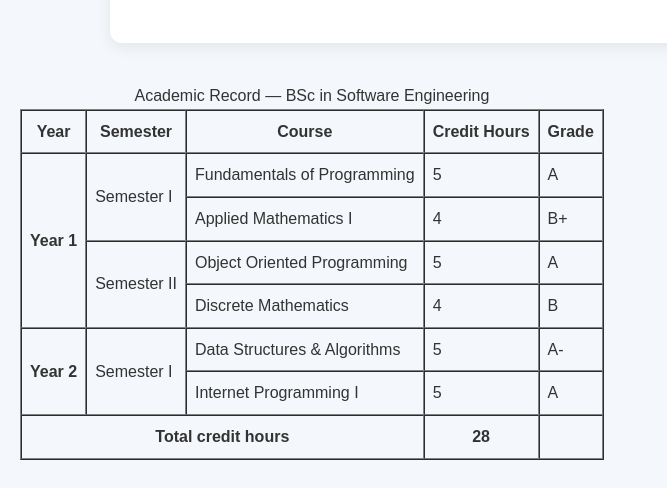
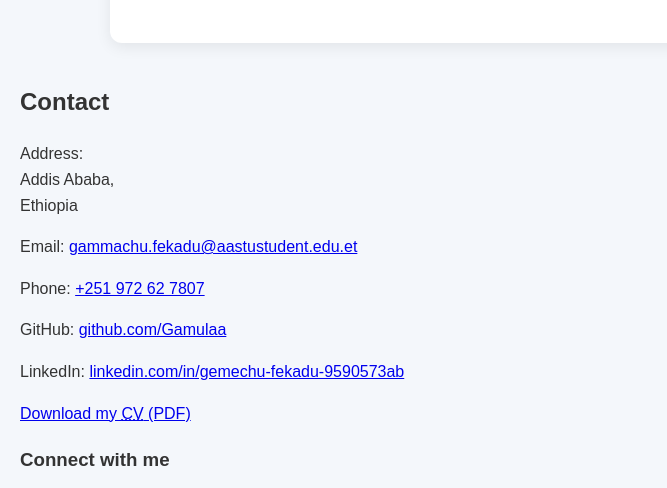
Before and after one commit to Gamulaa/portfolio, a plain HTML site: page index.html in a window 1280 px wide. Shown: the part 4180-4668 px from the top of the page, without its empty margins (0-667 px from the left). Drawn offline with Linux system fonts and the light colour scheme.

Commit message:
Updated index.html

```diff
--- a/index.html
+++ b/index.html
@@ -50,7 +50,7 @@
         </p>
         <p>
           <a href="#contact">Send me a message</a> or
-          <a href="files/CV.pdf" download>Download my CV</a>.
+          <a href="files/cv.pdf" download>Download my CV</a>.
         </p>
         <button
           type="button"
@@ -291,67 +291,6 @@
   </p>
 </section>
 
-
-        <table border="1" cellpadding="8" cellspacing="0">
-          <caption>
-            Academic Record — BSc in Software Engineering
-          </caption>
-          <thead>
-            <tr>
-              <th>Year</th>
-              <th>Semester</th>
-              <th>Course</th>
-              <th>Credit Hours</th>
-              <th>Grade</th>
-            </tr>
-          </thead>
-          <tbody>
-            <tr>
-              <th rowspan="4">Year 1</th>
-              <td rowspan="2">Semester I</td>
-              <td>Fundamentals of Programming</td>
-              <td>5</td>
-              <td>A</td>
-            </tr>
-            <tr>
-              <td>Applied Mathematics I</td>
-              <td>4</td>
-              <td>B+</td>
-            </tr>
-            <tr>
-              <td rowspan="2">Semester II</td>
-              <td>Object Oriented Programming</td>
-              <td>5</td>
-              <td>A</td>
-            </tr>
-            <tr>
-              <td>Discrete Mathematics</td>
-              <td>4</td>
-              <td>B</td>
-            </tr>
-            <tr>
-              <th rowspan="2">Year 2</th>
-              <td rowspan="2">Semester I</td>
-              <td>Data Structures &amp; Algorithms</td>
-              <td>5</td>
-              <td>A-</td>
-            </tr>
-            <tr>
-              <td>Internet Programming I</td>
-              <td>5</td>
-              <td>A</td>
-            </tr>
-          </tbody>
-          <tfoot>
-            <tr>
-              <th colspan="3">Total credit hours</th>
-              <th>28</th>
-              <th></th>
-            </tr>
-          </tfoot>
-        </table>
-      </section>
-
       <section id="contact">
         <h2>Contact</h2>
         <p>Address:<br />Addis Ababa,<br />Ethiopia</p>
```
